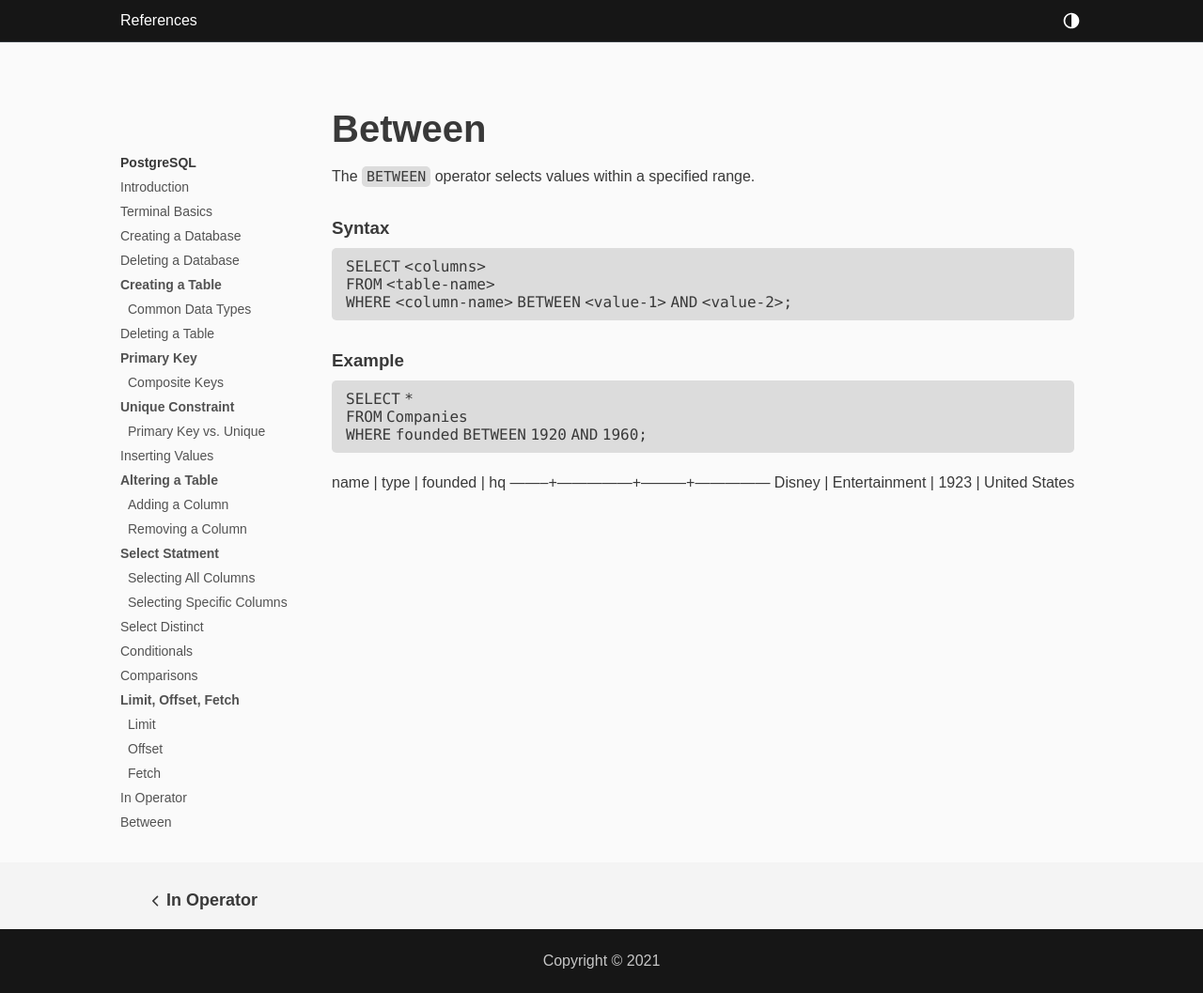
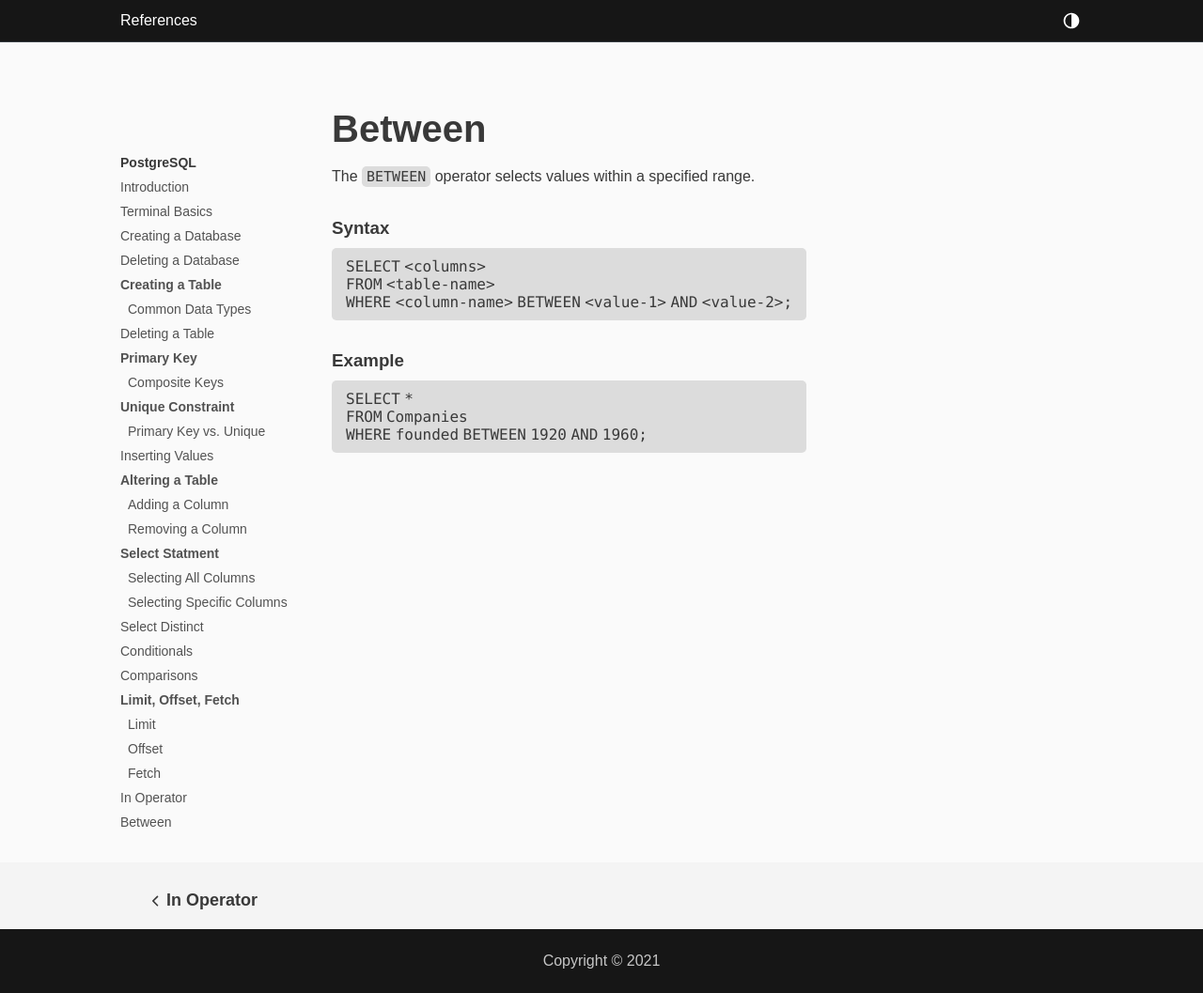
Before and after one commit to kylealvares/references, a Jekyll site: the page built from _posts/postgresql/2021-01-18-between.md, in a window 1280 px wide. Shown: the whole page at 94% size. Built offline with Jekyll 4.4.1, drawn with Linux system fonts in a browser that asks for light colours; some web fonts are replaced.

Commit message:
postgres

```diff
--- a/_posts/postgresql/2021-01-18-between.md
+++ b/_posts/postgresql/2021-01-18-between.md
@@ -25,7 +25,3 @@ SELECT *
 FROM Companies
 WHERE founded BETWEEN 1920 AND 1960;
 {% endhighlight %}
-
-  name  |     type      | founded |      hq
---------+---------------+---------+---------------
- Disney | Entertainment |    1923 | United States
```
